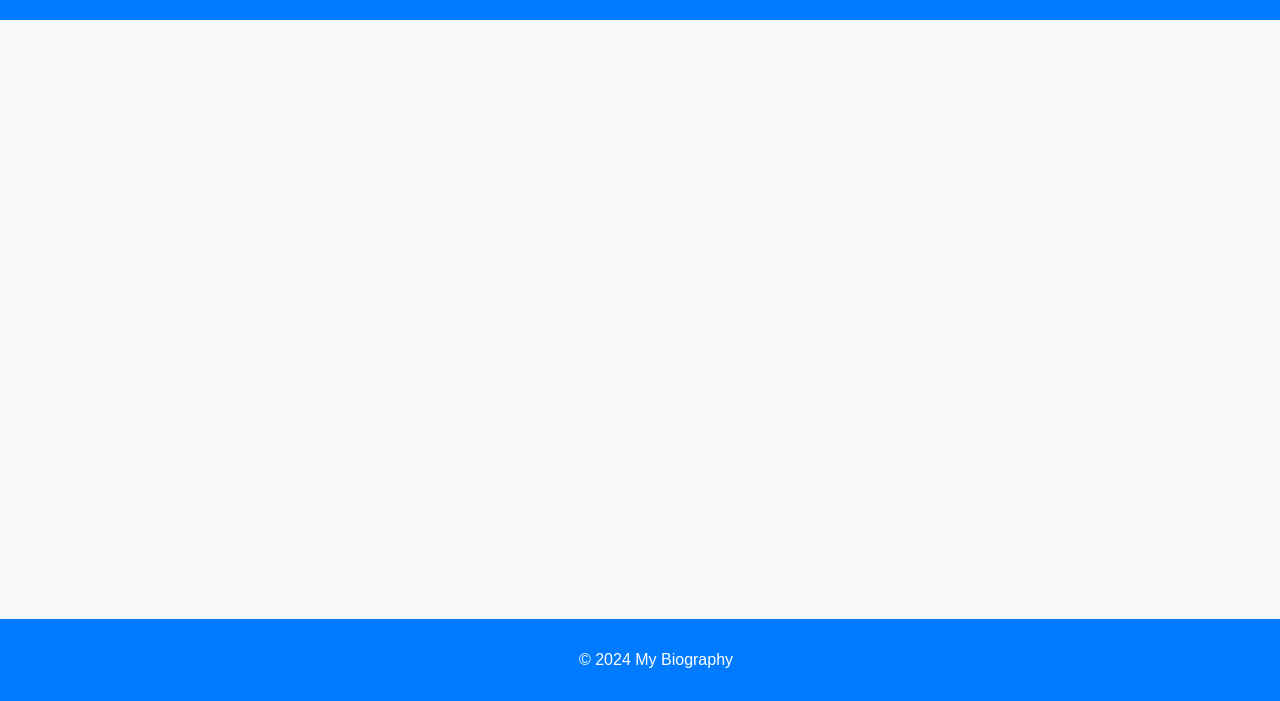
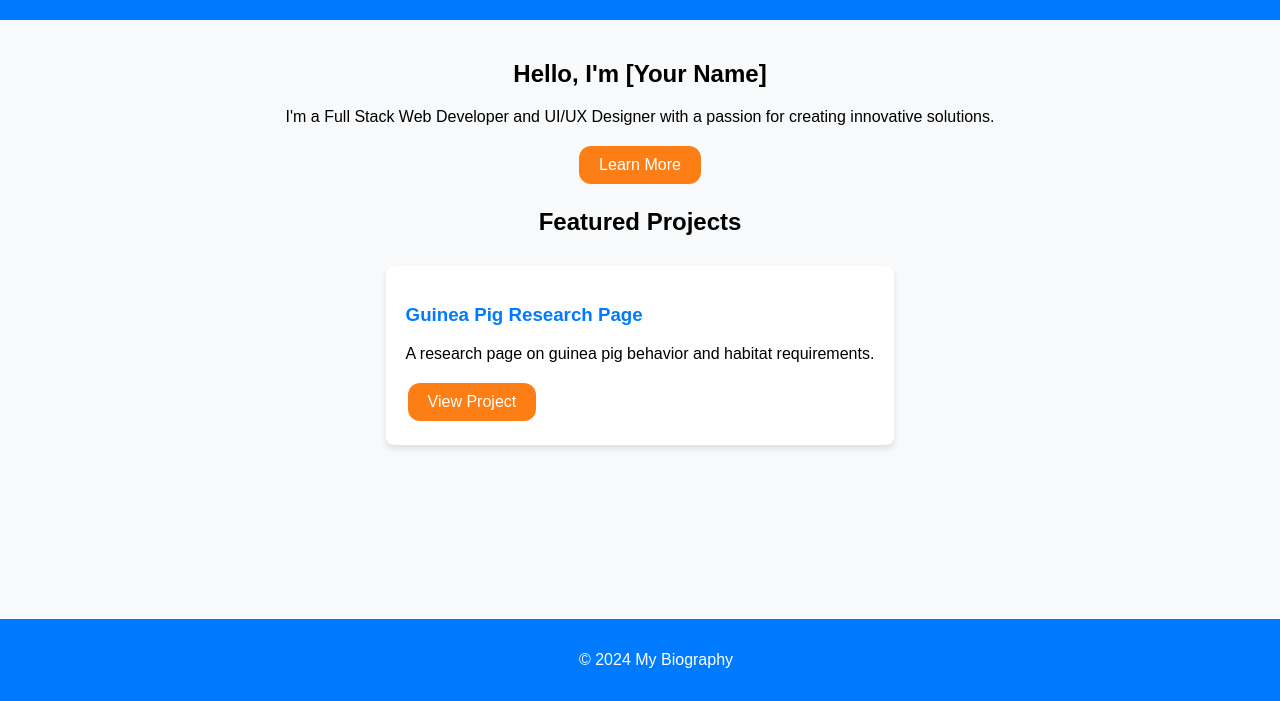
Before and after one commit to Cyamos2/SelfIntroductionCA, a website: page html/index.html in a window 1280 px wide. Shown: the part 99-800 px from the top of the page. Drawn offline with Linux system fonts and the light colour scheme.

Commit message:
added more to myself

```diff
--- a/html/index.html
+++ b/html/index.html
@@ -50,6 +50,7 @@
 
         main {
             padding: 20px;
+            text-align: center; /* Center content in main section */
         }
 
         footer {
@@ -86,11 +87,34 @@
         .button:hover {
             background-color: #ff6b00; /* Darker orange */
         }
+
+        /* Featured Projects styles */
+        #featured-content ul {
+            list-style: none;
+            padding: 0;
+            margin: 0;
+            display: flex;
+            flex-wrap: wrap;
+            justify-content: center;
+        }
+
+        #featured-content li {
+            margin: 10px;
+            text-align: left;
+            background-color: #fff;
+            padding: 20px;
+            border-radius: 8px;
+            box-shadow: 0 4px 6px rgba(0, 0, 0, 0.1);
+        }
+
+        #featured-content h3 {
+            color: #007bff;
+        }
     </style>
 </head>
 <body>
     <header>
-        <h1>My Biography</h1>
+        <h1>Welcome to My Biography</h1>
         <nav>
             <ul>
                 <li><a href="index.html">Home</a></li>
@@ -107,7 +131,23 @@
     </header>
 
     <main>
-        <!-- Main content goes here -->
+        <section id="introduction">
+            <h2>Hello, I'm [Your Name]</h2>
+            <p>I'm a Full Stack Web Developer and UI/UX Designer with a passion for creating innovative solutions.</p>
+            <a href="summary.html" class="button">Learn More</a>
+        </section>
+
+        <section id="featured-content">
+            <h2>Featured Projects</h2>
+            <ul>
+                <li>
+                    <h3>Guinea Pig Research Page</h3>
+                    <p>A research page on guinea pig behavior and habitat requirements.</p>
+                    <a href="https://github.com/Cyamos2/Guinea-Pig-Research" target="_blank" class="button">View Project</a>
+                </li>
+                <!-- Add more featured projects here -->
+            </ul>
+        </section>
     </main>
 
     <footer>
```
